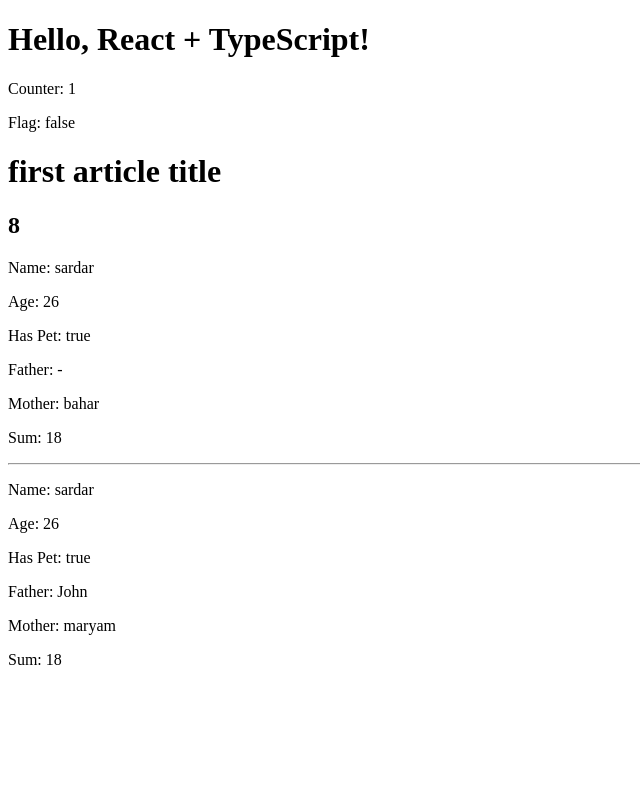
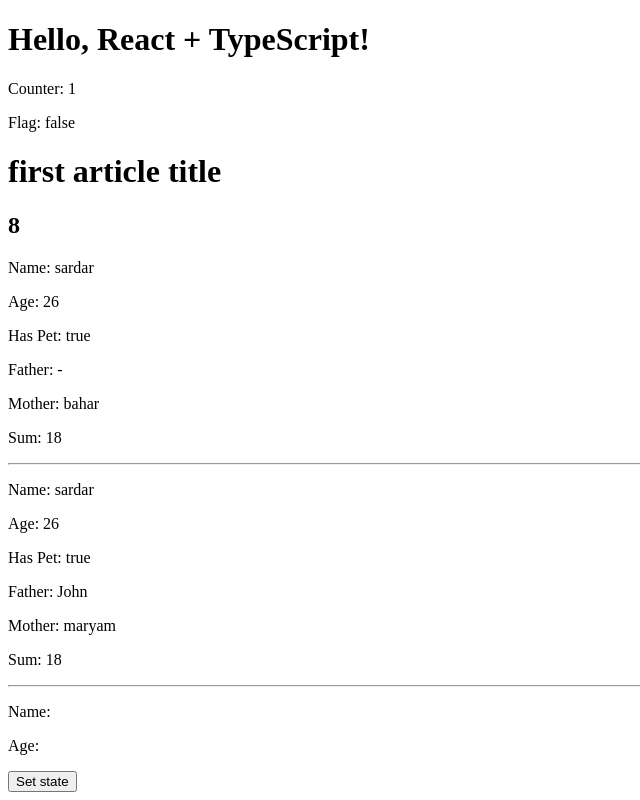
Before and after one commit to sardarbalnour/typescript-tutorial, a React (Vite) app: page / in a window 1280 px wide. Shown: the whole page, without its empty margins (0-640 px from the left). Built offline with nearby package versions, Linux system fonts and the light colour scheme.

Commit message:
state type

```diff
--- /dev/null
+++ b/src/components/State.tsx
@@ -0,0 +1,26 @@
+import { useState } from "react";
+
+type StateType = {
+  name: string;
+  age: number;
+};
+
+function State() {
+  const [state, setState] = useState<StateType | null>(null);
+  // null baraye vaqtie ke hanoz api call nashode va chizi nadarim
+  // alamat haye soal ham toye optional chaining estefade shode ke age state null bood
+  // error nadahad va faghat undefined return konad
+
+  return (
+    <div>
+      <hr />
+      <p>Name: {state?.name}</p>
+      <p>Age: {state?.age}</p>
+      <button type="button" onClick={() => setState({ name: "John", age: 30 })}>
+        Set state
+      </button>
+    </div>
+  );
+}
+
+export default State;
--- a/src/main.tsx
+++ b/src/main.tsx
@@ -2,10 +2,12 @@
 import { createRoot } from "react-dom/client";
 import App from "./App.tsx";
 import Function from "./components/Function.tsx";
+import State from "./components/State.tsx";
 
 createRoot(document.getElementById("root")!).render(
   <StrictMode>
     <App />
     <Function />
+    <State />
   </StrictMode>
 );
```
